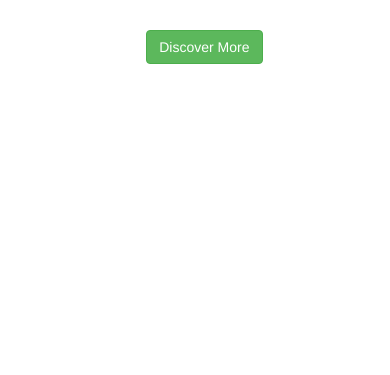
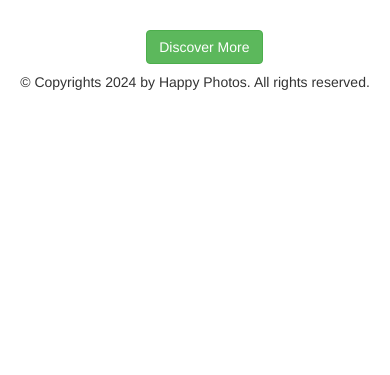
Before and after one commit to himansu1990/photos, a plain HTML site: page index.html in a window 390 px wide. Shown: the part 469-844 px from the top of the page. Drawn offline with nearby package versions, Linux system fonts and the light colour scheme; no server answers.

Commit message:
Update style.css

```diff
--- a/style.css
+++ b/style.css
@@ -213,14 +213,14 @@ box-shadow:         0px 0px 8px 0px rgba(50, 50, 50, 0.54); */
 
 /* Footer */
 .footer {
-  position: relative;
+/*   position: relative;
   bottom: 0;
   width: 100%;
   height: auto;
   background-color: #cccccc;
   text-align: center;
   color: #000000;
-  padding: 1em;
+  padding: 1em; */
 }
 
  /* End footer */
@@ -304,8 +304,8 @@ box-shadow:         0px 0px 8px 0px rgba(50, 50, 50, 0.54); */
 
 @media (max-width: 767px) {
   .footer{
-   position: relative;
-     top: 47em;
+/*    position: relative;
+     top: 47em; */
   }
 
   .nav>li{
```
